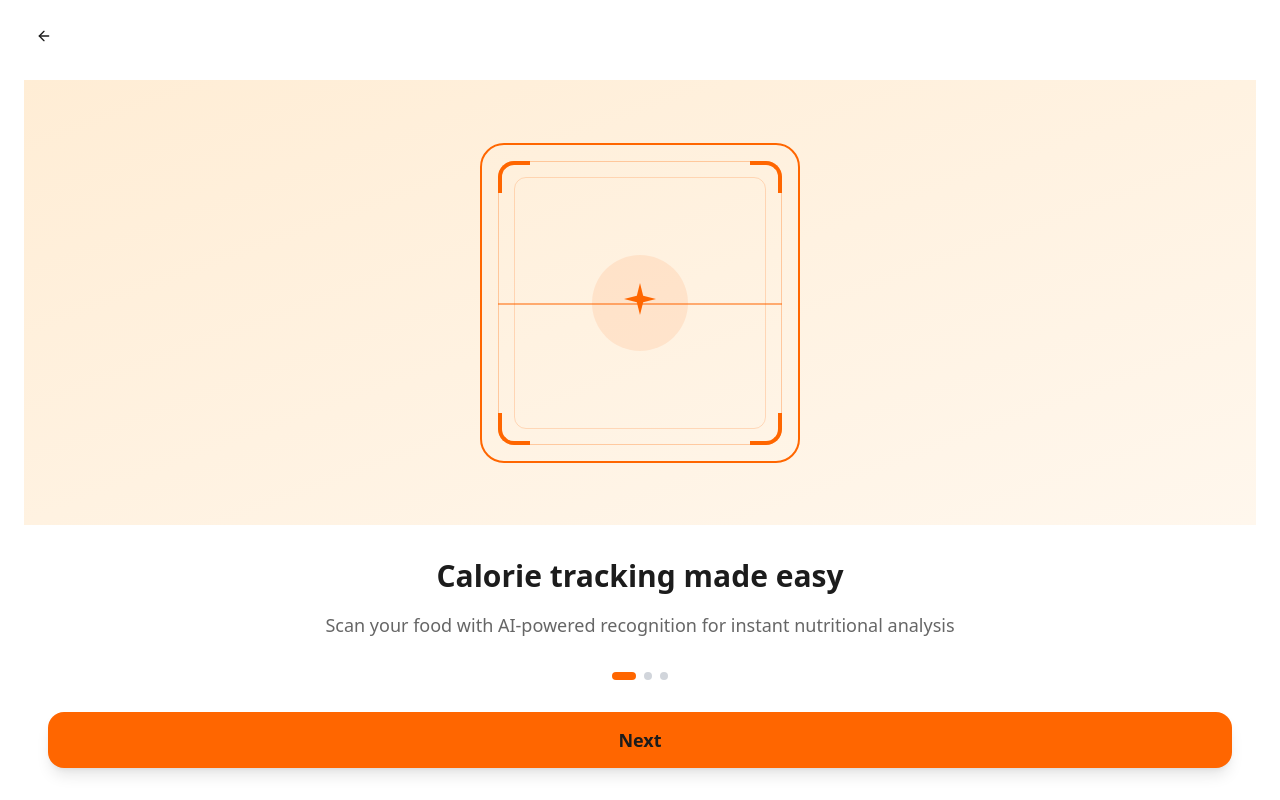
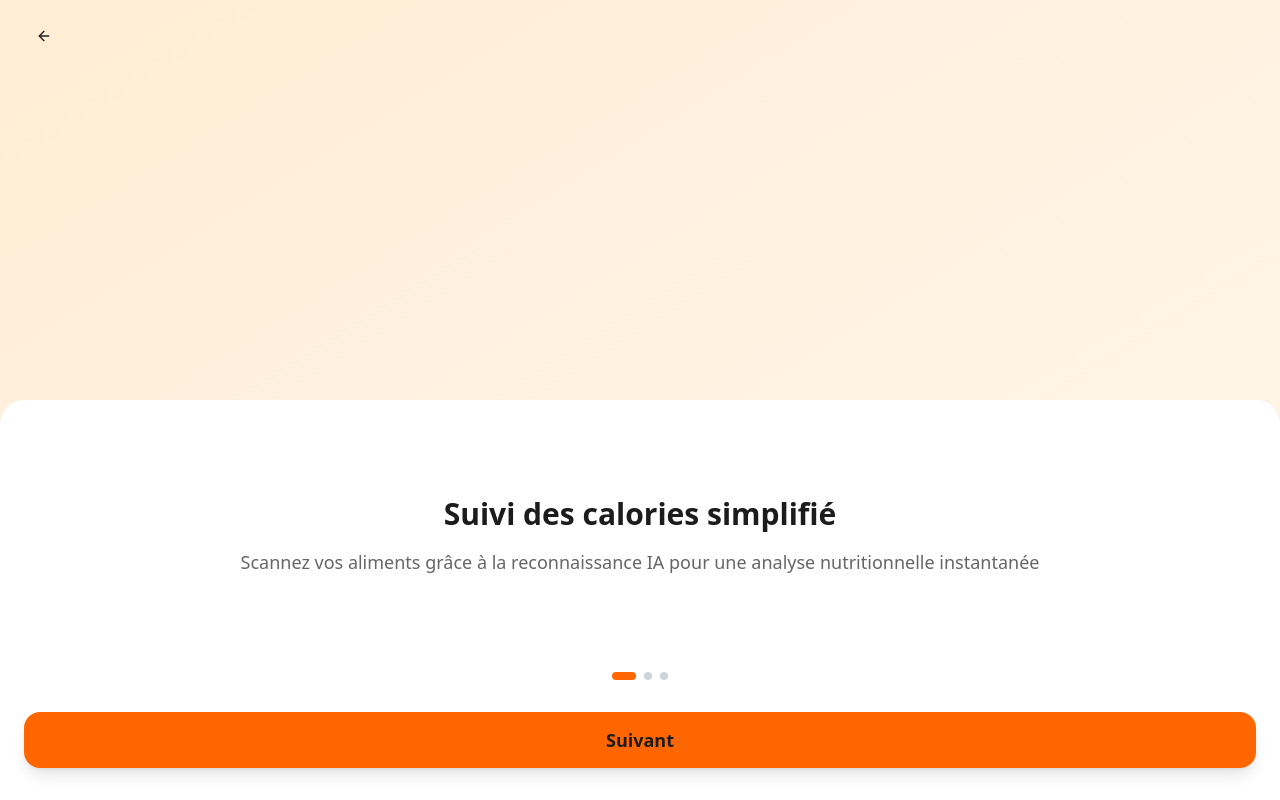
Before and after one commit to Oumar-pro/prot-ai-tracker-fr, a React (Vite) app: page /onboarding in a window 1280 px wide. Built offline with nearby package versions, Linux system fonts and the light colour scheme.

Commit message:
Update CalorieTrackingIntro.tsx

```diff
--- a/src/components/onboarding/CalorieTrackingIntro.tsx
+++ b/src/components/onboarding/CalorieTrackingIntro.tsx
@@ -1,6 +1,10 @@
+// src/components/onboarding/CalorieTrackingIntro.tsx
 import React, { useState } from 'react';
 import { Button } from '@/components/ui/button';
-import OnboardingLayout from './OnboardingLayout';
+import { ArrowLeft } from 'lucide-react'; // Importez ArrowLeft pour le bouton retour
+// OnboardingLayout n'est plus l'enveloppe principale pour ce design,
+// mais vous pouvez garder son import si vous l'utilisez pour d'autres props (comme les couleurs, bien que nous les définissions ici).
+// Pour la clarté de la mise en page spécifique, nous n'allons pas l'utiliser comme conteneur principal.
 
 interface CalorieTrackingIntroProps {
   onNext: () => void;
@@ -10,21 +14,23 @@ interface CalorieTrackingIntroProps {
 const CalorieTrackingIntro: React.FC<CalorieTrackingIntroProps> = ({ onNext, onBack }) => {
   const [currentSlide, setCurrentSlide] = useState(0);
 
+  // Remplacez les bgGradient par des placeholders d'images plus tard
   const slides = [
     {
-      title: "Calorie tracking made easy",
-      subtitle: "Scan your food with AI-powered recognition for instant nutritional analysis",
-      bgGradient: "from-orange-100 to-orange-50"
+      title: "Suivi des calories simplifié",
+      subtitle: "Scannez vos aliments grâce à la reconnaissance IA pour une analyse nutritionnelle instantanée",
+      // Remplacez 'bgImage' par un chemin d'image réel plus tard, ou laissez vide si vous mettez une couleur temporaire
+      bgImageClass: "bg-gradient-to-br from-orange-100 to-orange-50" // TEMPORAIRE : Classe de fond si pas d'image
     },
     {
-      title: "Personalized nutrition insights",
-      subtitle: "Get tailored recommendations based on your goals and dietary preferences",
-      bgGradient: "from-blue-100 to-blue-50"
+      title: "Informations nutritionnelles personnalisées",
+      subtitle: "Obtenez des recommandations adaptées à vos objectifs et préférences alimentaires",
+      bgImageClass: "bg-gradient-to-br from-blue-100 to-blue-50" // TEMPORAIRE
     },
     {
-      title: "Track your progress",
-      subtitle: "Monitor your journey with detailed analytics and smart goal tracking",
-      bgGradient: "from-green-100 to-green-50"
+      title: "Suivez vos progrès",
+      subtitle: "Suivez votre parcours avec des analyses détaillées et un suivi intelligent des objectifs",
+      bgImageClass: "bg-gradient-to-br from-green-100 to-green-50" // TEMPORAIRE
     }
   ];
 
@@ -39,41 +45,29 @@ const CalorieTrackingIntro: React.FC<CalorieTrackingIntroProps> = ({ onNext, onB
   const currentSlideData = slides[currentSlide];
 
   return (
-    <OnboardingLayout onBack={onBack}>
-      <div className="flex-1 flex flex-col">
-        {/* Image de fond avec effet de scan */}
-        <div className={`flex-1 relative bg-gradient-to-br ${currentSlideData.bgGradient} flex items-center justify-center`}>
-          {/* Zone de scan stylisée */}
-          <div className="relative">
-            <div className="w-80 h-80 border-2 border-prot-orange rounded-3xl relative overflow-hidden">
-              {/* Lignes de scan animées */}
-              <div className="absolute inset-4 border border-prot-orange/30 rounded-2xl"></div>
-              <div className="absolute inset-8 border border-prot-orange/20 rounded-xl"></div>
-
-              {/* Coins de scan */}
-              <div className="absolute top-4 left-4 w-8 h-8 border-t-4 border-l-4 border-prot-orange rounded-tl-2xl"></div>
-              <div className="absolute top-4 right-4 w-8 h-8 border-t-4 border-r-4 border-prot-orange rounded-tr-2xl"></div>
-              <div className="absolute bottom-4 left-4 w-8 h-8 border-b-4 border-l-4 border-prot-orange rounded-bl-2xl"></div>
-              <div className="absolute bottom-4 right-4 w-8 h-8 border-b-4 border-r-4 border-prot-orange rounded-br-2xl"></div>
-
-              {/* Ligne de scan animée */}
-              <div className="absolute inset-x-4 top-1/2 h-0.5 bg-prot-orange animate-pulse"></div>
-
-              {/* Icône de nourriture stylisée */}
-              <div className="absolute inset-0 flex items-center justify-center">
-                <div className="w-24 h-24 bg-prot-orange/10 rounded-full flex items-center justify-center">
-                  <svg className="w-12 h-12 text-prot-orange" fill="currentColor" viewBox="0 0 24 24">
-                    <path d="M12 2L13.59 8.41L20 10L13.59 11.59L12 18L10.41 11.59L4 10L10.41 8.41L12 2Z"/>
-                  </svg>
-                </div>
-              </div>
-            </div>
-          </div>
+    <div className="relative min-h-screen bg-prot-white flex flex-col justify-end">
+      {/* Zone de l'image de fond (remplissez avec une vraie image plus tard) */}
+      <div className={`absolute inset-0 z-0 ${currentSlideData.bgImageClass}`}>
+        {/* Ceci est la zone où votre image de fond sera affichée */}
+        {/* Pour l'exemple, j'utilise un div avec une couleur de fond. */}
+        {/* Si vous aviez une image, ce serait <img src={currentSlideData.imageUrl} alt="..." className="w-full h-full object-cover"/> */}
       </div>
 
-        {/* Contenu textuel */}
-        <div className="px-6 py-8 bg-prot-white">
-          <div className="text-center mb-8">
+      {/* Bouton de retour en haut à gauche - Repris de OnboardingLayout */}
+      <div className="absolute top-0 left-0 px-6 pt-4 pb-2 z-20 safe-area-top">
+        <Button
+          variant="ghost"
+          size="icon"
+          onClick={onBack}
+          className="w-10 h-10 rounded-full hover:bg-prot-light-gray"
+        >
+          <ArrowLeft className="w-5 h-5 text-prot-black" />
+        </Button>
+      </div>
+
+      {/* Panneau blanc arrondi en bas */}
+      <div className="relative z-10 bg-prot-white rounded-t-3xl shadow-lg pt-8 px-6 pb-8 min-h-[50vh] flex flex-col justify-between"> {/* min-h-[50vh] pour une hauteur initiale */}
+        <div className="text-center mb-8 flex-1 flex flex-col justify-center"> {/* flex-1 pour centrer verticalement le contenu texte */}
           <h2 className="text-3xl font-bold text-prot-black mb-4 leading-tight">
             {currentSlideData.title}
           </h2>
@@ -103,11 +97,10 @@ const CalorieTrackingIntro: React.FC<CalorieTrackingIntroProps> = ({ onNext, onB
           onClick={handleNext}
           className="w-full h-14 bg-prot-orange hover:bg-prot-orange/90 text-prot-black font-semibold text-lg rounded-2xl transition-all duration-200 hover:scale-[1.02] shadow-lg"
         >
-            {currentSlide < slides.length - 1 ? 'Next' : "Let's get started!"}
+          {currentSlide < slides.length - 1 ? 'Suivant' : "C'est parti !"}
         </Button>
       </div>
     </div>
-    </OnboardingLayout>
   );
 };
 
```
Lines whose indentation alone changed are shown as unchanged.
